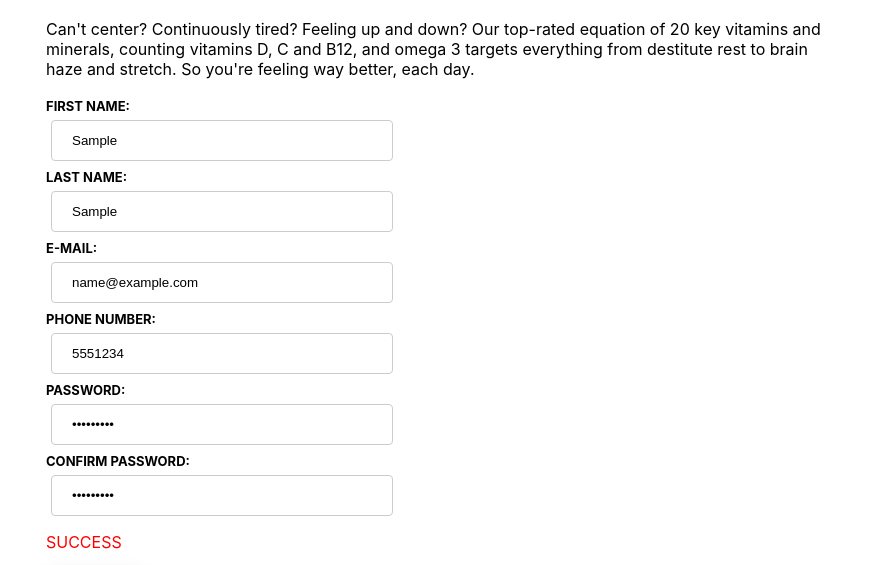
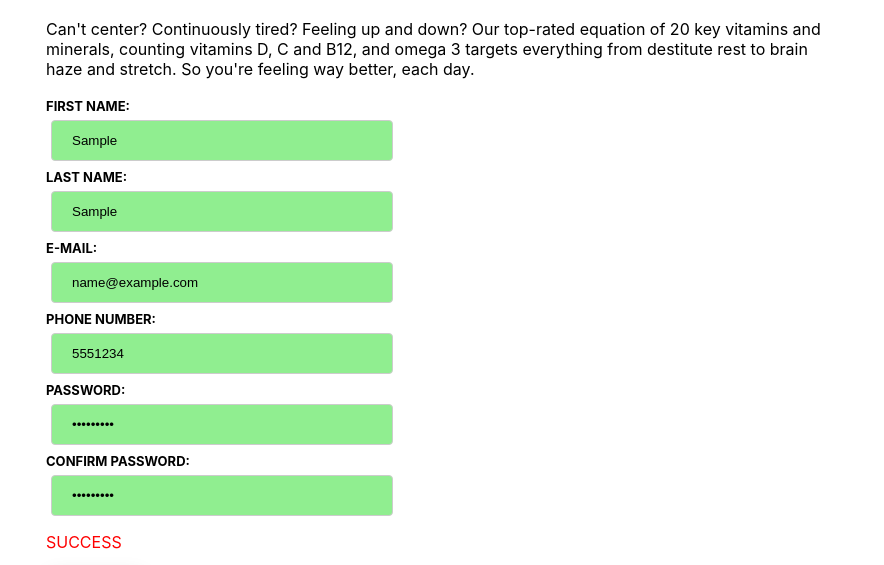
Before and after one commit to Tetraline/TOP-sign-up-form, a plain HTML site: page index.html in a window 1280 px wide. Both pictures are taken after typing "Sample", "Sample", "name@example.com", "5551234", "Sample123", "Sample123" into the empty fields and a click on the button "Create Account". Shown: the part 113-678 px from the top of the page, 396-1280 px from the left. Drawn offline with Linux system fonts and the light colour scheme.

Commit message:
Changed fields from red on invalid to green on valid

```diff
--- a/index.html
+++ b/index.html
@@ -31,19 +31,37 @@
         <form action="" method="post">
           <div>
             <label for="firstName">First Name:</label>
-            <input type="text" id="firstName" name="firstName" minlength="1" />
+            <input
+              type="text"
+              id="firstName"
+              name="firstName"
+              minlength="1"
+              required
+            />
           </div>
           <div>
             <label for="lastName">Last Name:</label>
-            <input type="text" id="lastName" name="lastName" minlength="1" />
+            <input
+              type="text"
+              id="lastName"
+              name="lastName"
+              minlength="1"
+              required
+            />
           </div>
           <div>
             <label for="mail">E-mail:</label>
-            <input type="email" id="mail" name="user_email" minlength="4" />
+            <input
+              type="email"
+              id="mail"
+              name="user_email"
+              minlength="4"
+              required
+            />
           </div>
           <div>
             <label for="phone">Phone Number:</label>
-            <input type="tel" name="phone" id="phone" minlength="4" />
+            <input type="tel" name="phone" id="phone" minlength="4" required />
           </div>
           <div>
             <label for="pass">Password:</label>
@@ -52,6 +70,7 @@
               name="password"
               id="password"
               minlength="4"
+              required
             />
           </div>
           <div>
@@ -61,6 +80,7 @@
               type="password"
               name="confirmPassword"
               id="confirmPassword"
+              required
             />
             <p id="errMsg" style="color: red; display: none">
               Passwords must match!
--- a/styles.css
+++ b/styles.css
@@ -116,6 +116,7 @@ label {
 }
 
 /* Selects any invalid <input> */
-input:invalid {
-  background-color: pink;
+input:valid {
+  background-color: lightgreen;
+  transition-duration: 10ms;
 }
```
